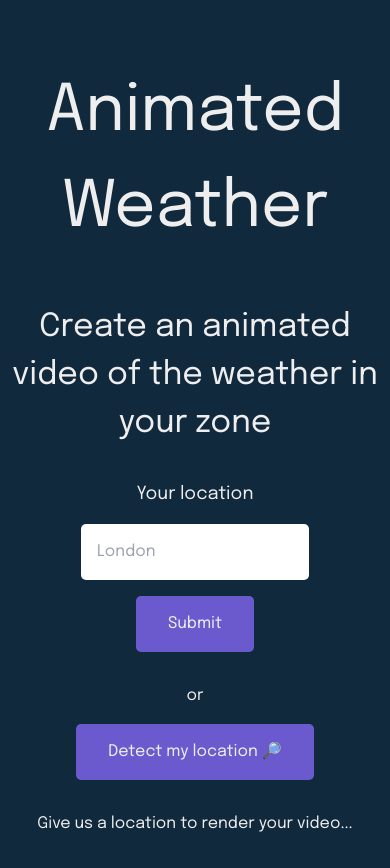
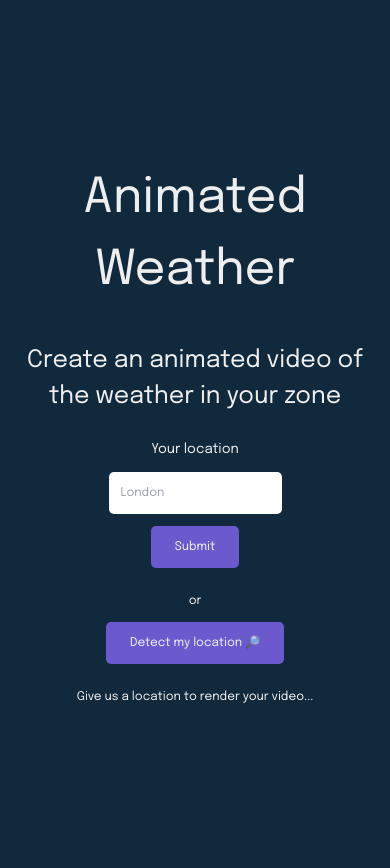
Before and after one commit to genaroibc/animated-weather, a Next.js app: page / in a window 390 px wide. After the commit the page ends 844 px from the top, so only its background shows below. Built offline with nearby package versions, Linux system fonts and the light colour scheme; no server answers.

Commit message:
[DEV]: add CSS variables to tailwind and add styles

```diff
--- a/src/styles/index.css
+++ b/src/styles/index.css
@@ -32,6 +32,7 @@ body {
 	min-height: 100vh;
 	margin: 0 auto;
 
+	padding: 0 0.8rem;
 	display: flex;
 	justify-content: center;
 	align-items: center;
@@ -59,3 +60,9 @@ button:hover {
 
 	box-shadow: -5px 5px #0007;
 }
+
+@media screen and (max-width: 768px) {
+	:root {
+		font-size: 12px;
+	}
+}
--- a/tailwind.config.js
+++ b/tailwind.config.js
@@ -7,6 +7,12 @@ module.exports = {
 					to: { transform: 'rotateZ(-100deg)' },
 				},
 			},
+			colors: {
+				'primary-color': 'var(--primary-color)',
+				'secondary-color': 'var(--secondary-color)',
+				'terciary-color': 'var(--terciary-color)',
+				'complement-color': 'var(--complement-color)',
+			},
 		},
 	},
 	animation: {
```
